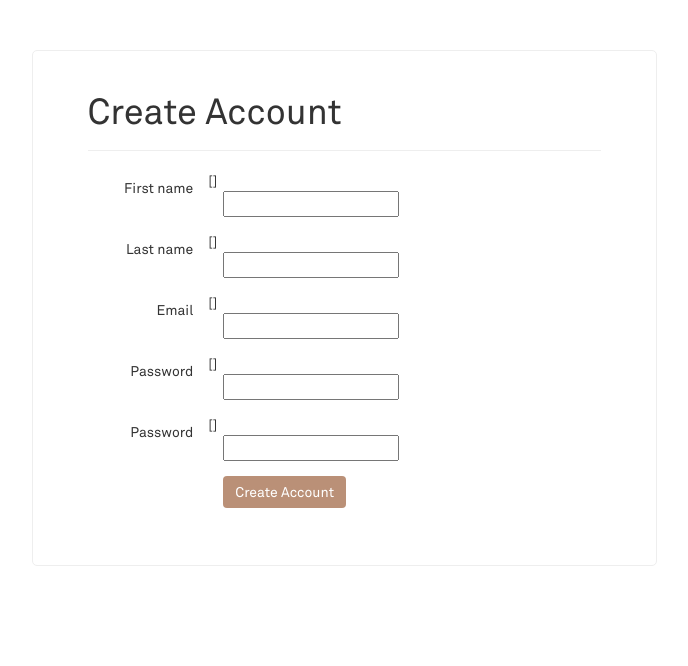
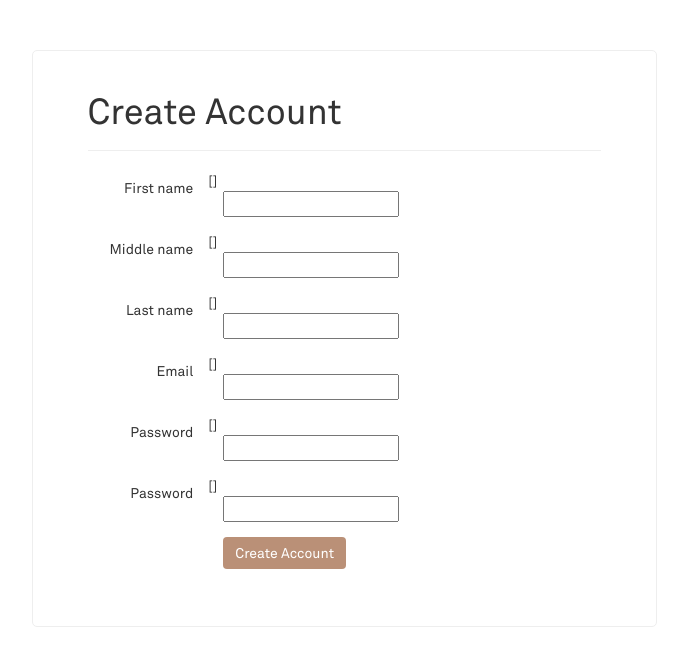
Before and after one commit to deone/apply, a Django app: template templates/registration/registration_form.html in a window 1280 px wide. Shown: the part 50-716 px from the top of the page, without its empty margins (296-984 px from the left). Run offline with Django 3.2, Linux system fonts and the light colour scheme; the template is opened without the code that fills it, so the values that code supplies are empty, except form fields; tables that the repository leaves empty hold one stand-in row (values such as "Sample post"); form fields are guessed from the names that the template uses; some libraries are stand-ins or nearby versions.

Commit message:
Add middle_name field to registration_form and display in template. Forgot to add this as part of the last commit.

```diff
--- a/accounts/forms.py
+++ b/accounts/forms.py
@@ -13,6 +13,7 @@ class LoginForm(AuthenticationForm):
 class ApplyRegistrationForm(RegistrationForm):
 
     first_name = forms.CharField(label=_('First Name'), widget=forms.TextInput(attrs={'class': 'form-control'}))
+    middle_name = forms.CharField(label=_('Middle Name'), widget=forms.TextInput(attrs={'class': 'form-control'}))
     last_name = forms.CharField(label=_('Last Name'), widget=forms.TextInput(attrs={'class': 'form-control'}))
 
     def __init__(self, *args, **kwargs):
--- a/templates/registration/registration_form.html
+++ b/templates/registration/registration_form.html
@@ -19,6 +19,14 @@
           <label for="{{ form.first_name.id_for_label }}" class="col-sm-3 control-label">{{ form.first_name.label }}</label>
           <div class="col-sm-9">
             {{ form.first_name }}
+          </div>
+        </div>
+
+        <div class="form-group">
+          {{ form.middle_name.errors }}
+          <label for="{{ form.middle_name.id_for_label }}" class="col-sm-3 control-label">{{ form.middle_name.label }}</label>
+          <div class="col-sm-9">
+            {{ form.middle_name }}
           </div>
         </div>
 
```
